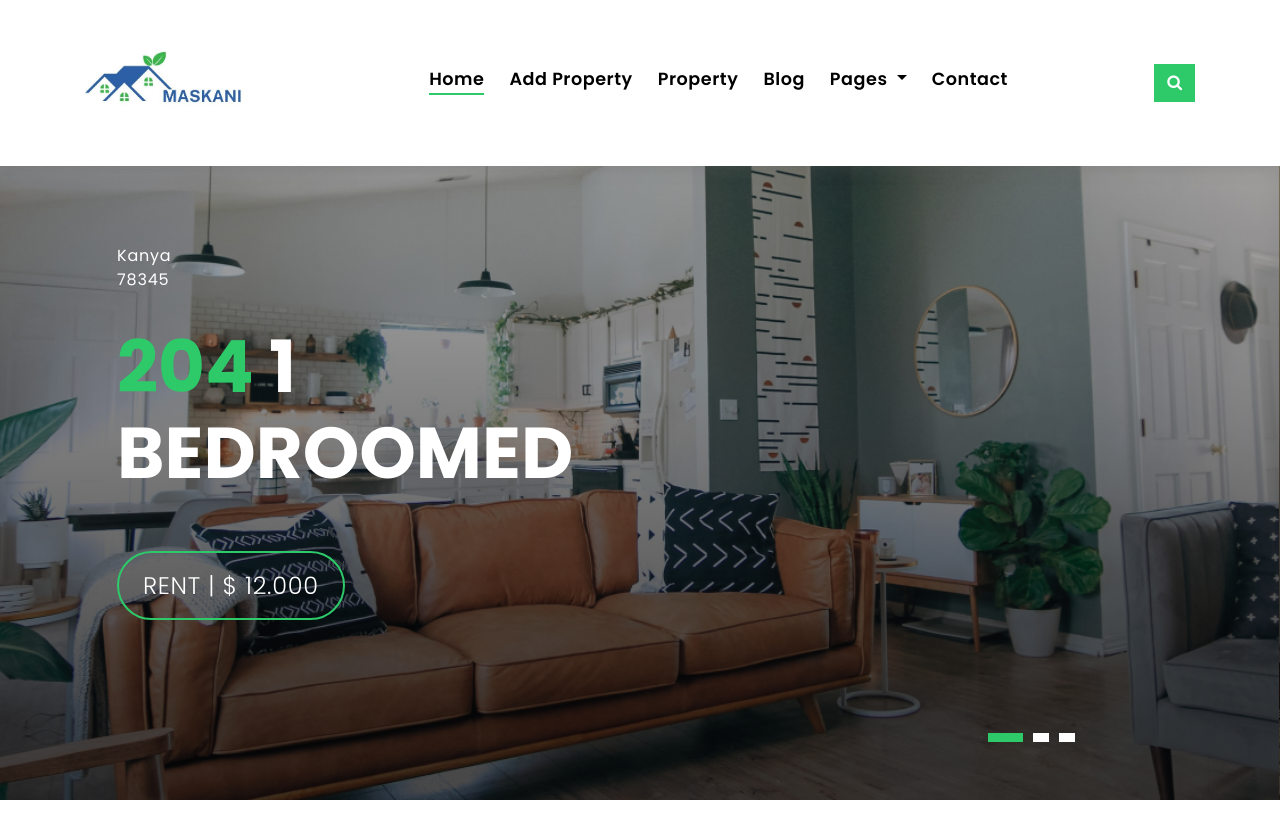
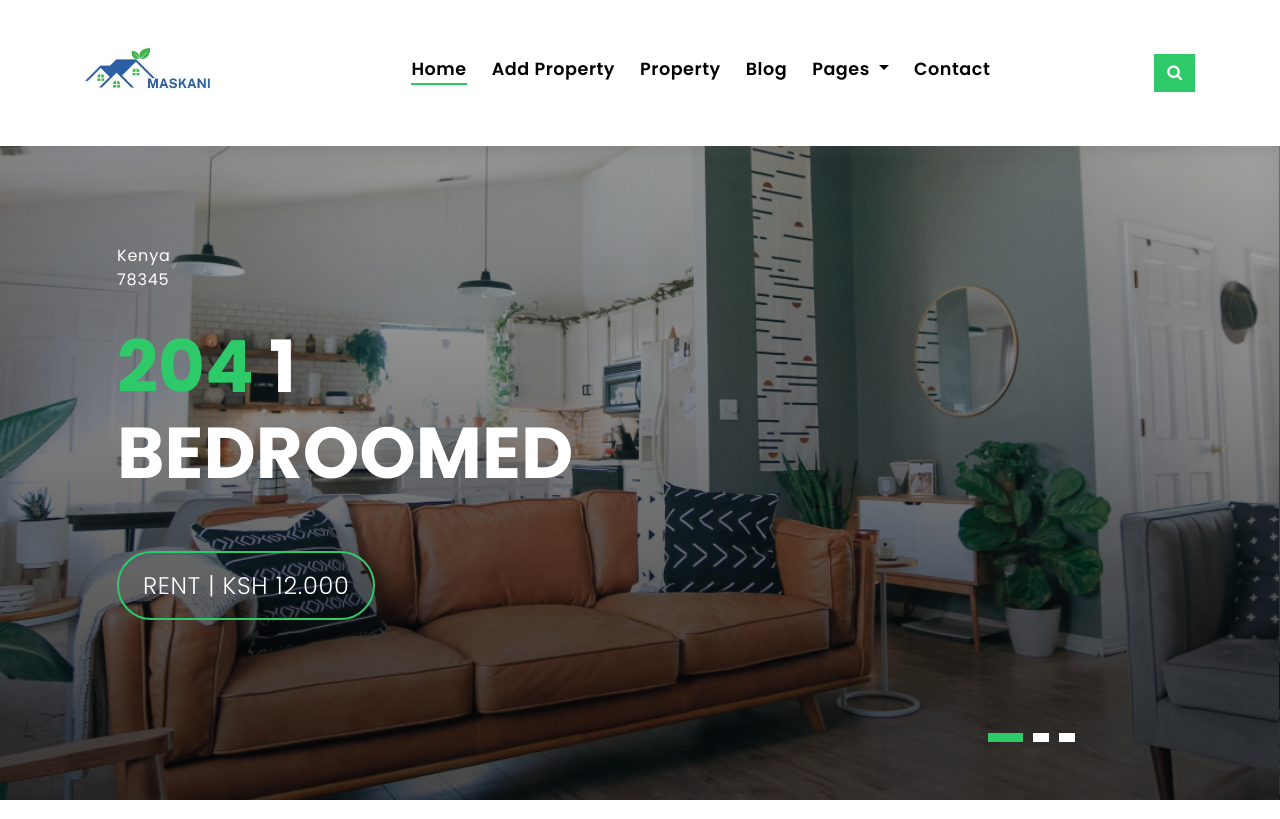
Before and after one commit to Dennohkamash/DJango_Finalproject, a Django app: page / in a window 1280 px wide. Shown: the top 819 px of the page. Run offline with Django 4.2, Linux system fonts and the light colour scheme; data comes from the database, SQL or seed files in the repository; some libraries are stand-ins or nearby versions; grey boxes are pictures that could not be loaded.

Commit message:
index page

```diff
--- a/Property_rental/template/index.html
+++ b/Property_rental/template/index.html
@@ -72,10 +72,10 @@
               <label for="city">City</label>
               <select class="form-control form-control-lg form-control-a" id="city">
                 <option>All City</option>
-                <option>Alabama</option>
-                <option>Arizona</option>
-                <option>California</option>
-                <option>Colorado</option>
+                <option>Nairobi</option>
+                <option>Mombasa</option>
+                <option>Kisumu</option>
+                <option>Nakuru</option>
               </select>
             </div>
           </div>
@@ -117,7 +117,7 @@
             <div class="form-group">
               <label for="price">Min Price</label>
               <select class="form-control form-control-lg form-control-a" id="price">
-                <option>Unlimite</option>
+                <option>Unlimited</option>
                 <option>$50,000</option>
                 <option>$100,000</option>
                 <option>$150,000</option>
@@ -143,7 +143,7 @@
         <span></span>
         <span></span>
       </button>
-      <a class="navbar-brand text-brand" href="index.html"><img src="static/img/Logo.jpeg" alt="" srcset="" height="100px" ></a>
+      <a class="navbar-brand text-brand" href="index.html"><img src="static/img/Logo.jpeg" alt="" srcset="" height="80px" ></a>
       <button type="button" class="btn btn-link nav-search navbar-toggle-box-collapse d-md-none" data-toggle="collapse"
         data-target="#navbarTogglerDemo01" aria-expanded="false">
         <span class="fa fa-search" aria-hidden="true"></span>
@@ -168,10 +168,10 @@
               Pages
             </a>
             <div class="dropdown-menu" aria-labelledby="navbarDropdown">
-              <a class="dropdown-item" href="property-single.html">Property Single</a>
+              <!-- <a class="dropdown-item" href="property-single.html">Property Single</a>
               <a class="dropdown-item" href="blog-single.html">Blog Single</a>
               <a class="dropdown-item" href="agents-grid.html">Agents Grid</a>
-              <a class="dropdown-item" href="agent-single.html">Agent Single</a>
+              <a class="dropdown-item" href="agent-single.html">Agent Single</a> -->
             </div>
           </li>
           <li class="nav-item">
@@ -198,13 +198,13 @@
               <div class="row">
                 <div class="col-lg-8">
                   <div class="intro-body">
-                    <p class="intro-title-top">Kanya
+                    <p class="intro-title-top">Kenya
                       <br> 78345</p>
                     <h1 class="intro-title mb-4">
                       <span class="color-b">204 </span> 1
                       <br> BEDROOMED</h1>
                     <p class="intro-subtitle intro-price">
-                      <a href="#"><span class="price-a">rent | $ 12.000</span></a>
+                      <a href="#"><span class="price-a">rent | Ksh 12.000</span></a>
                     </p>
                   </div>
                 </div>
@@ -221,13 +221,13 @@
               <div class="row">
                 <div class="col-lg-8">
                   <div class="intro-body">
-                    <p class="intro-title-top">Kanya
+                    <p class="intro-title-top">Zambia
                       <br> 78345</p>
                     <h1 class="intro-title mb-4">
-                      <span class="color-b">204 </span> 2
+                      <span class="color-b">208 </span> 2
                       <br> BEDROOMED</h1>
                     <p class="intro-subtitle intro-price">
-                      <a href="#"><span class="price-a">rent | $ 12.000</span></a>
+                      <a href="#"><span class="price-a">rent | $ 10,000</span></a>
                     </p>
                   </div>
                 </div>
@@ -244,13 +244,13 @@
               <div class="row">
                 <div class="col-lg-8">
                   <div class="intro-body">
-                    <p class="intro-title-top">Kanya
+                    <p class="intro-title-top">Tannzania
                       <br> 78345</p>
                     <h1 class="intro-title mb-4">
-                      <span class="color-b">204 </span> 3
+                      <span class="color-b">214 </span> 3
                       <br> BEDROOMED</h1>
                     <p class="intro-subtitle intro-price">
-                      <a href="#"><span class="price-a">rent | $ 12.000</span></a>
+                      <a href="#"><span class="price-a">rent | $ 15,000</span></a>
                     </p>
                   </div>
                 </div>
```
Also changed, not shown: Property_rental/template/agent-single.html (+4 -4 lines).
